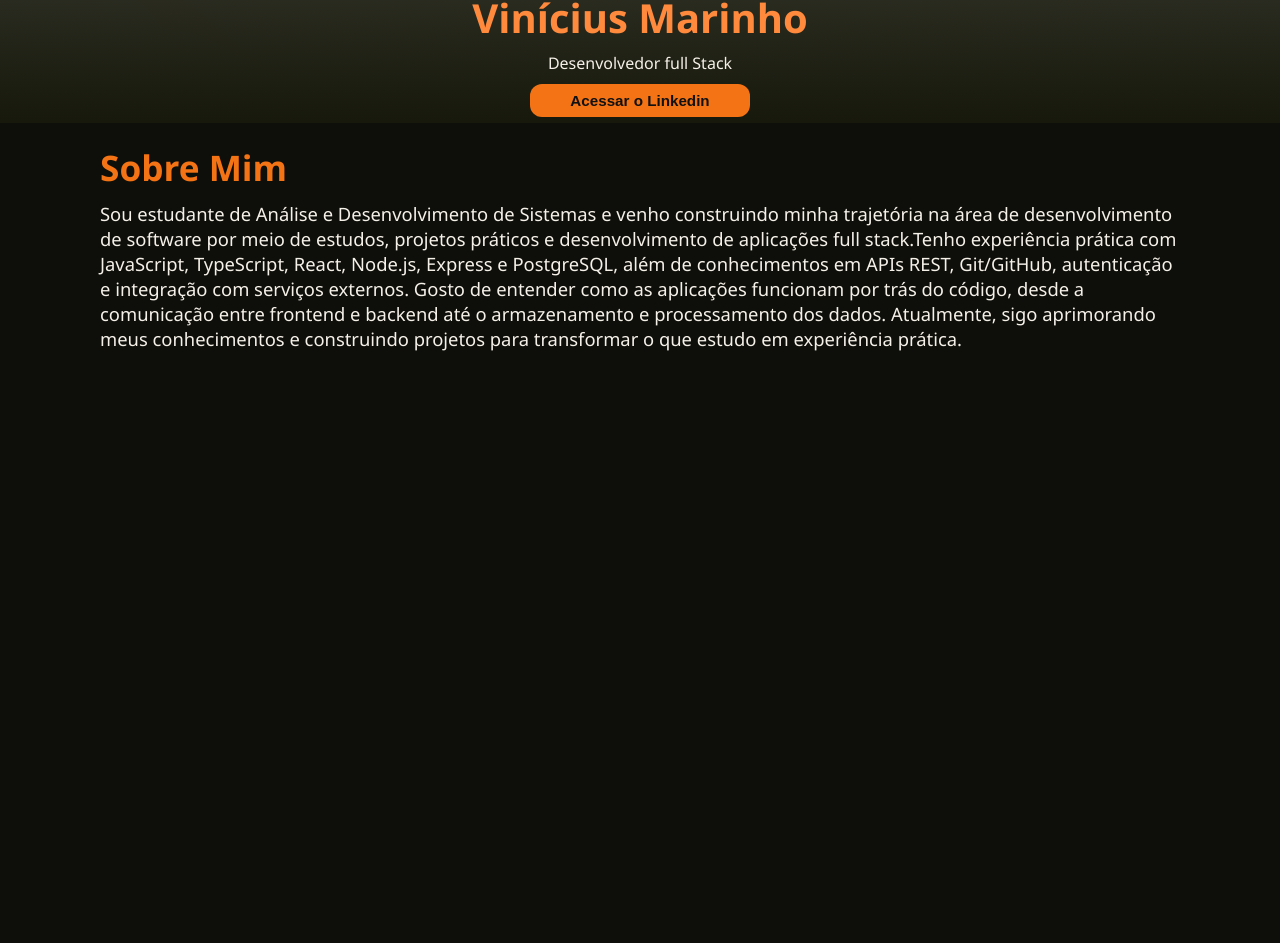
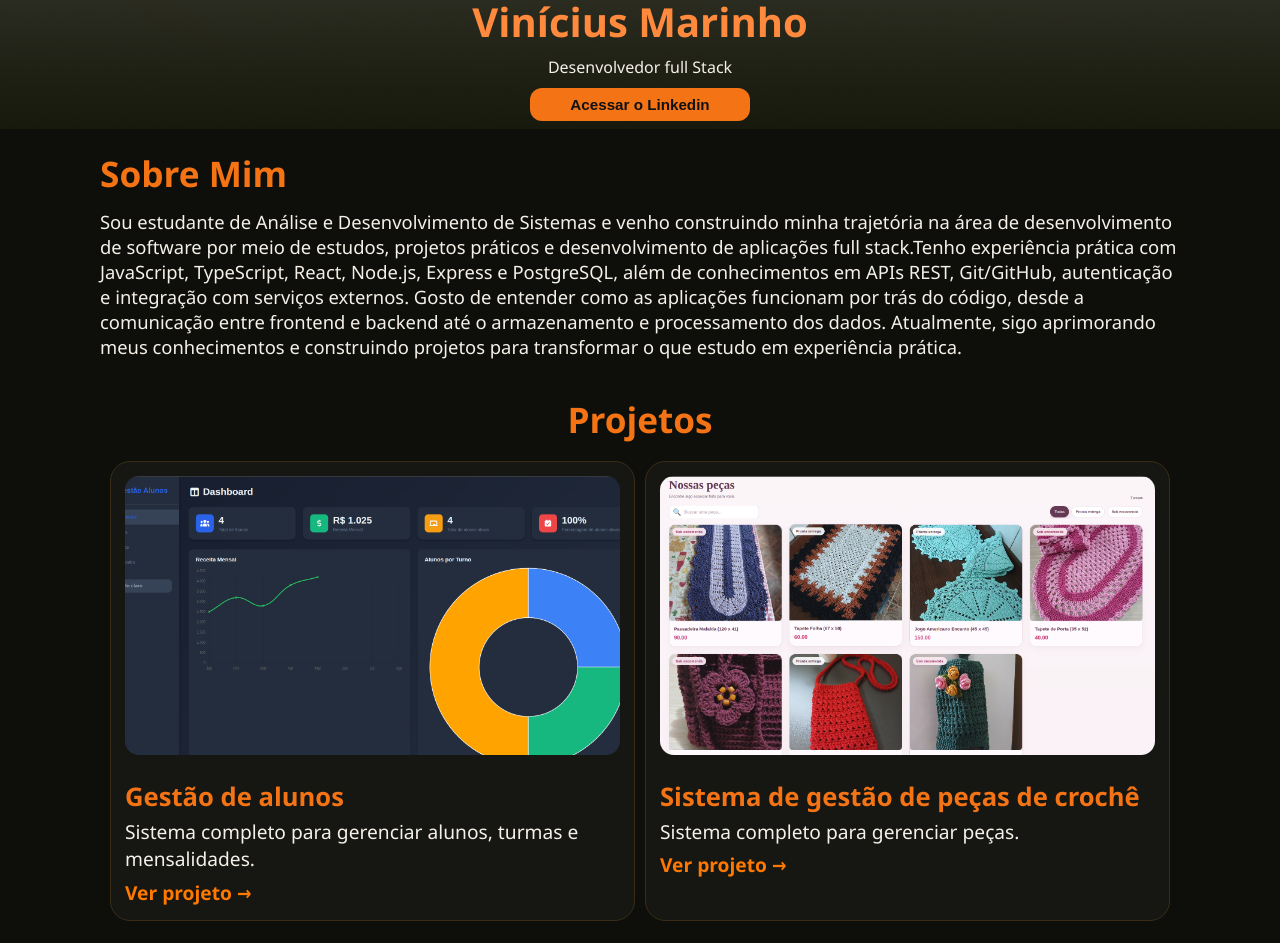
Before and after one commit to vinivmarinho/portfolio, a React (Vite) app: page / in a window 1280 px wide. Shown: the part 369-1312 px from the top of the page. Before the commit the page ends 800 px from the top, so only its background shows below. Built offline with nearby package versions, Linux system fonts and the light colour scheme.

Commit message:
feat: cria seção de projetos

```diff
--- a/src/App.css
+++ b/src/App.css
@@ -38,10 +38,9 @@ body {
 }
 
 .main-div {
-  width: min(1100px, 90vw);
+  width: min(1100px, 92vw);
   display: flex;
   flex-direction: column;
-  gap: 10px;
-  margin: 10px auto 0;
-  align-items: center;
+  gap: 12px;
+  margin: 8px auto 0;
 }
--- a/src/App.tsx
+++ b/src/App.tsx
@@ -1,12 +1,14 @@
 import './App.css'
 import Header from './components/Header/Header';
-import { About } from './components/About/About';
+import About  from './components/About/About';
+import Project from './components/Projects/Project';
 function App() {
   return (
     <>
         <Header />
         <div className="main-div">
           <About />
+          <Project />
         </div>
     </>
   )
--- a/src/components/About/About.tsx
+++ b/src/components/About/About.tsx
@@ -1,5 +1,5 @@
 import "./about.css";
-export function About() {
+export default function About() {
     return(
         <div className="about-container">
             <h2 className="about-title">Sobre Mim</h2>
--- a/src/components/About/about.css
+++ b/src/components/About/about.css
@@ -5,22 +5,22 @@
 .about-container {
     display: flex;
     flex-direction: column;
-    gap: 10px;
+    gap: 12px;
     color: var(--text-primary);
     font-family: "Segoe UI", Tahoma, Geneva, Verdana, sans-serif;
     text-align: left;
-    padding: 10px;
+    padding: 12px 10px;
 }
 
 .about-title {
     color: var(--accent-primary);
     font-weight: bold;
-    font-size: 1.5rem;
+    font-size: 1.3rem;
 }
 
 .about-description-mobile {
-    font-size: 0.95rem;
-    line-height: 1.6;
+    font-size: 0.9rem;
+    line-height: 1.55;
 }
 
 .about-description {
--- a/src/components/Header/header.css
+++ b/src/components/Header/header.css
@@ -7,7 +7,7 @@
   flex-direction: column;
   position: relative;
   overflow: hidden;
-  padding: 8px 10px 6px;
+  padding: 10px 12px 8px;
 
   background-image: var(--gradient-header),  url("../../assets/Fundo.jpg");
   background-size: cover;
@@ -17,12 +17,12 @@
 .header-top {
   display: flex;
   justify-content: space-between;
-  padding: 2px 5px;
+  padding: 4px 6px;
 }
 
 .logo {
-    width: 70px;
-    height: 50px;
+    width: 62px;
+    height: 44px;
 }
 
 /*  ===========================================
@@ -62,16 +62,16 @@
 .nav-links.active {
   display: flex;
   flex-direction: column;
-  gap: 0.2rem;
+  gap: 0.35rem;
 }
 
 .nav-links li {
   color: var(--text-primary);
-  font-size: 0.95rem;
+  font-size: 0.86rem;
   font-weight: 500;
   line-height: 1.4;
 
-  padding: 0.55rem 0.7rem;
+  padding: 0.5rem 0.7rem;
   border-radius: 8px;
 
   cursor: pointer;
--- a/src/components/PersonalIntroduction/personalIntroduction.css
+++ b/src/components/PersonalIntroduction/personalIntroduction.css
@@ -8,8 +8,8 @@
     align-items: center;
     text-align: center;
     margin: auto;
-    margin-top: 6px;
-    gap: 4px;
+    margin-top: 4px;
+    gap: 8px;
 }
 
 /*  ===========================================
@@ -17,8 +17,8 @@
     ===========================================
 */
 .picture {
-    width: 100px;
-    height: 100px;
+    width: 88px;
+    height: 88px;
     object-fit: cover;
     object-position: top;
     border-radius: 50%;
@@ -34,18 +34,18 @@
     flex-direction: column;
     align-items: center;
     width: 100%;
-    gap: 6px;
+    gap: 4px;
     color: var(--text-primary);
     font-family: "Segoe UI", Tahoma, Geneva, Verdana, sans-serif;
 }
 
 .greeting {
-    font-size: 1.1rem;
+    font-size: 0.88rem;
     color: var(--text-secondary);
 }
 
 .name {
-    font-size: 1.4rem;
+    font-size: 1.2rem;
     font-weight: 600;
     color: var(--accent-primary);
     line-height: 1.2em;
@@ -54,11 +54,12 @@
 .linkedin-button {
     background: var(--accent-primary);
     color: black;
-  width: 150px;
+    width: 140px;
     padding: 8px 10px;
     border-radius: 12px;
     border: none;
     cursor: pointer;
+    font-size: 0.82rem;
 }
 
 /*  ===========================================
@@ -118,6 +119,7 @@
         width: 180px;
         height: 180px;
     }
+
     .greeting {
         font-size: 1.1rem;
     }
--- /dev/null
+++ b/src/components/Projects/Project.tsx
@@ -0,0 +1,62 @@
+import "./project.css";
+import projeto1 from "../../assets/projeto1.png";
+import projeto2 from "../../assets/projeto2.png";
+export default function Project() {
+    return(
+        <div className="project-container">
+            <h1 className="project-title">Projetos</h1>
+           {/*  ===========================================
+                Container de todos os cards
+                ===========================================
+            */}
+            <div className="project-cards">
+                {/* ===========================================
+                    Primeiro projeto
+                    ===========================================
+                */}
+                <article className="project-card">
+
+                    <div className="project-preview">
+                        <img src={projeto1} alt="" />
+                    </div>
+
+                    <div className="project-content">
+                        <h3 className="project-name">Gestão de alunos</h3>
+
+                        <p> Sistema completo para gerenciar alunos, turmas e mensalidades.</p>
+
+                        <a
+                        href="https://gestao-alunos.viniciusmarinho.dev.br/"
+                        target="_blank"
+                        rel="noopener noreferrer"
+                        > Ver projeto <span>→</span></a>
+                    </div>
+                </article>
+
+                {/* ===========================================
+                    Segundo projeto
+                    ===========================================
+                */}
+                <article className="project-card">
+
+                    <div className="project-preview">
+                        <img src={projeto2} alt="" />
+                    </div>
+
+                    <div className="project-content">
+                        <h3 className="project-name">Sistema de gestão de peças de crochê</h3>
+
+                        <p> Sistema completo para gerenciar peças.</p>
+
+                        <a
+                        href="https://mimos-crochet.vercel.app/catalog"
+                        target="_blank"
+                        rel="noopener noreferrer"
+                        > Ver projeto <span>→</span></a>
+                    </div>
+                </article>
+
+            </div>
+        </div>
+    )
+}
--- /dev/null
+++ b/src/components/Projects/project.css
@@ -0,0 +1,176 @@
+/*  ===========================================
+    Container principal
+    ===========================================
+*/
+.project-container {
+  display: flex;
+  flex-direction: column;
+  text-align: left;
+  padding: 12px 10px;
+  gap: 8px;
+  font-family: "Segoe UI", Tahoma, Geneva, Verdana, sans-serif;
+}
+
+/*  ===========================================
+    Container dos cards
+    ===========================================
+*/
+.project-cards {
+  display: flex;
+  flex-wrap: wrap;
+  align-items: stretch;
+  gap: 10px;
+  padding: 10px;
+}
+
+/*  ===========================================
+    Container de cada card
+    ===========================================
+*/
+.project-card {
+  display: flex;
+  flex: 1 1 100%;
+  gap: 15px;
+  align-items: center;
+  margin: 0;
+
+  border: 1px solid #3a2c19;
+  border-radius: 20px;
+  background: rgba(255, 255, 255, 0.03);
+}
+
+.project-title {
+  color: var(--accent-primary);
+  font-weight: bold;
+  font-size: 1.3rem;
+}
+
+
+.project-card p {
+  color: var(--text-primary);
+}
+
+/*  ===========================================
+    Container da imagem
+    ===========================================
+*/
+.project-preview {
+  width: 38%;
+  max-width: 220px;
+  flex-shrink: 0;
+  aspect-ratio: 1.5;
+  overflow: hidden;
+  border-radius: 14px;
+}
+
+.project-preview img {
+  width: 100%;
+  height: 100%;
+  object-fit: cover;
+}
+
+
+.project-content {
+  flex: 1;
+}
+
+.project-content h3 {
+  margin-bottom: 4px;
+  font-size: 0.98rem;
+  color: var(--accent-primary);
+}
+
+.project-content p {
+  margin-bottom: 6px;
+  font-size: 0.82rem;
+  line-height: 1.45;
+}
+
+.project-content a {
+  color: #ff7900;
+  text-decoration: none;
+  font-weight: 600;
+  font-size: 0.82rem;
+}
+
+/*  ===========================================
+    Versão tablet
+    ===========================================
+*/
+@media (min-width: 768px) {
+  .project-card {
+    display: flex;
+    flex-direction: column;
+    align-items: stretch;
+    padding: 10px;
+    flex: 0 0 calc(50% - 5px);
+    gap: 20px;
+  }
+
+  .project-title {
+    font-size: 1.8rem;
+  }
+
+  .project-preview {
+    width: 100%;
+    max-width: none;
+    aspect-ratio: 16 / 9;
+  }
+
+  .project-content {
+    width: 100%;
+  }
+
+  .project-title {
+    text-align: center;
+  }
+  .project-content h3 {
+    font-size: 1.4rem;
+  }
+
+  .project-content p {
+    font-size: 1rem;
+  }
+
+  .project-content a {
+    font-size: 1rem;
+  }
+}
+
+/*  ===========================================
+    Versão Desktop
+    ===========================================
+*/
+@media (min-width: 1024px) {
+  .project-card {
+    display: flex;
+    flex-direction: column;
+    align-items: stretch;
+    padding: 14px;
+    flex: 0 0 calc(50% - 5px);
+    gap: 24px;
+
+  }
+
+   .project-preview {
+    width: 100%;
+    max-width: none;
+    aspect-ratio: 16 / 9;
+  }
+
+  .project-title {
+    font-size: 2.2rem;
+  }
+
+  .project-content h3 {
+    font-size: 1.6rem;
+  }
+
+  .project-content p {
+    font-size: 1.2rem;
+  }
+
+  .project-content a {
+    font-size: 1.2rem;
+  }
+}
```
Also changed, not shown: src/assets/projeto1.png (added), src/assets/projeto2.png (added). Lines whose indentation alone changed are shown as unchanged.
